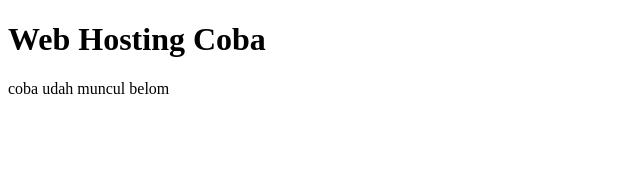
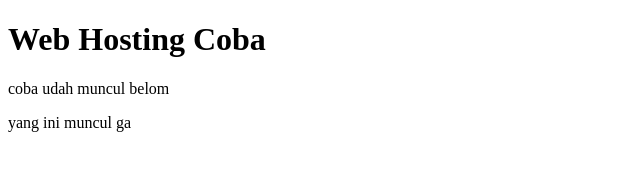
Before and after one commit to andrePratama1512/andrePratama1512.github.io, a plain HTML site: page index.html in a window 1280 px wide. Shown: the whole page, without its empty margins (0-640 px from the left). Drawn offline with Linux system fonts and the light colour scheme.

Commit message:
Update index.html

```diff
--- a/index.html
+++ b/index.html
@@ -9,5 +9,6 @@
 <body>
     <h1>Web Hosting Coba</h1>
     <p>coba udah muncul belom</p>
+    <p>yang ini muncul ga</p>
 </body>
 </html>
```
